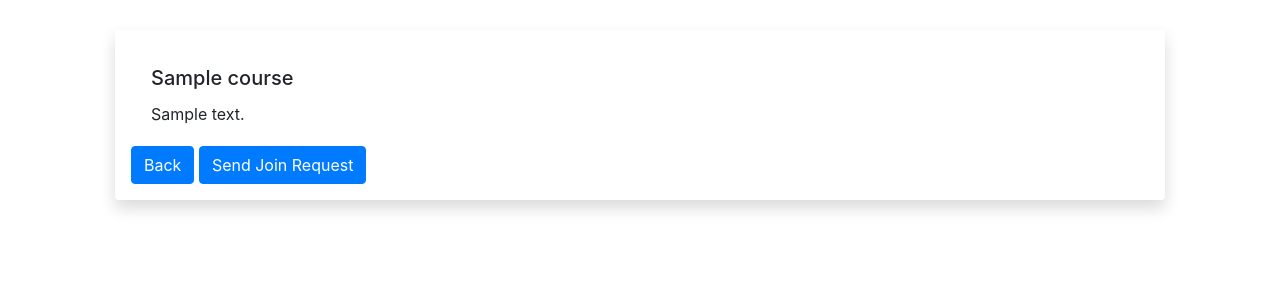
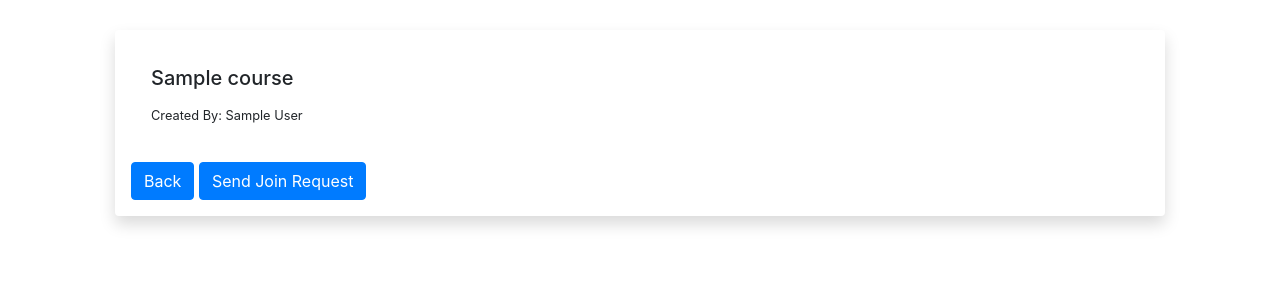
Before and after one commit to lgndcraft2/Naf-Flask, a Flask app: page /unmember_course/1 in a window 1280 px wide. Shown: the part 95-395 px from the top of the page. Run offline with Flask 3, Linux system fonts and the light colour scheme; a user stored in the database is signed in; tables that the repository leaves empty hold one stand-in row (values such as "Sample post"); some libraries are stand-ins or nearby versions.

Commit message:
Update unmember_course.html

```diff
--- a/templates/unmember_course.html
+++ b/templates/unmember_course.html
@@ -17,7 +17,7 @@
   <div class="col-sm-10 shadow p-3 mb-5 bg-body rounded" style="margin-top: 10px;" >
       <div class="card-body">
         <h5 class="card-title">{{courses.course_name}}</h5>
-        <p class="card-text" style="overflow-wrap: break-word;">{{courses.course_description}}</p>
+        <p><small>Created By: {{courses.creator.name}}</small></p>
       </div>
       <div style="display: flex; justify-content: space-between;">
           <div>
```
